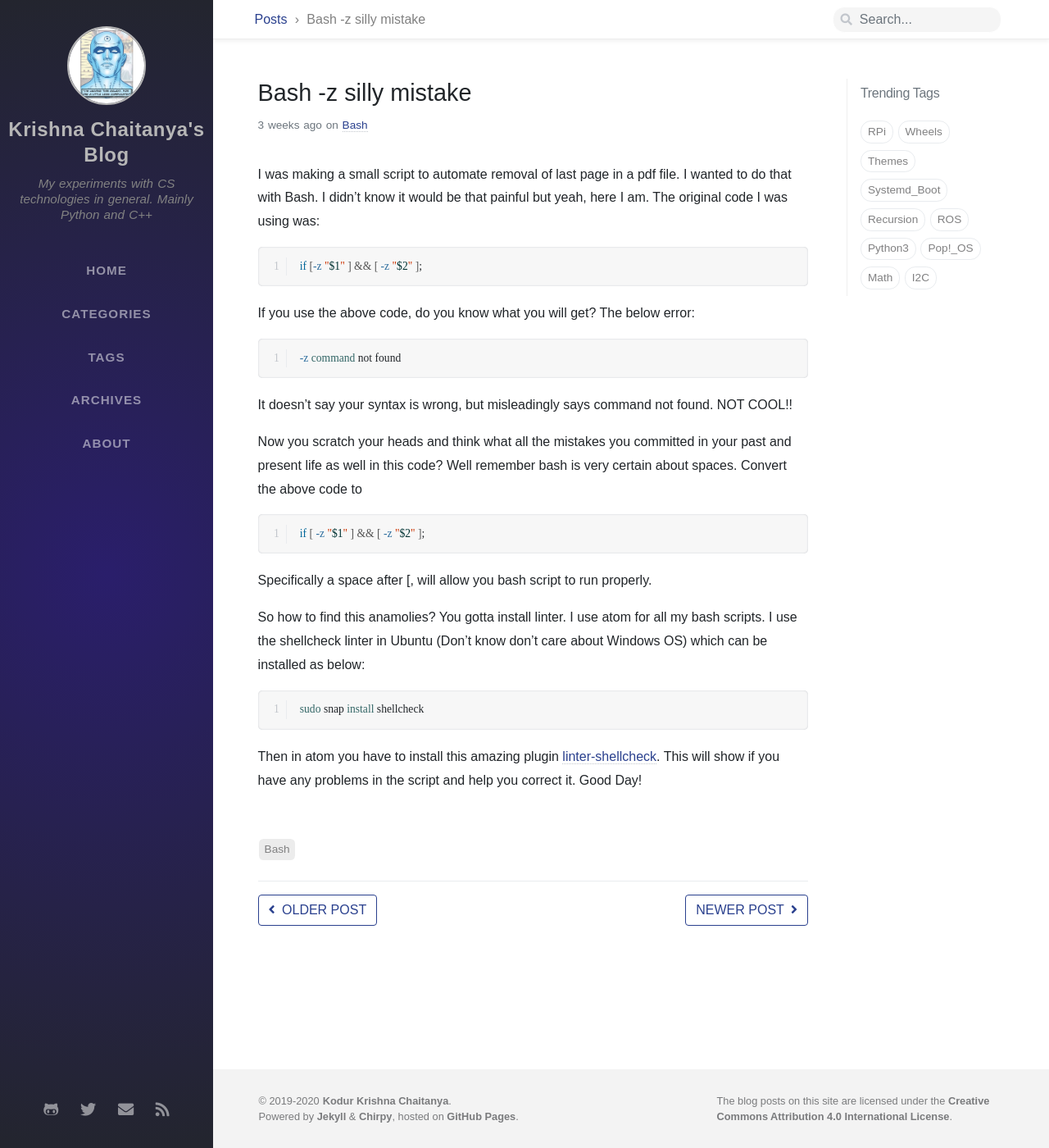
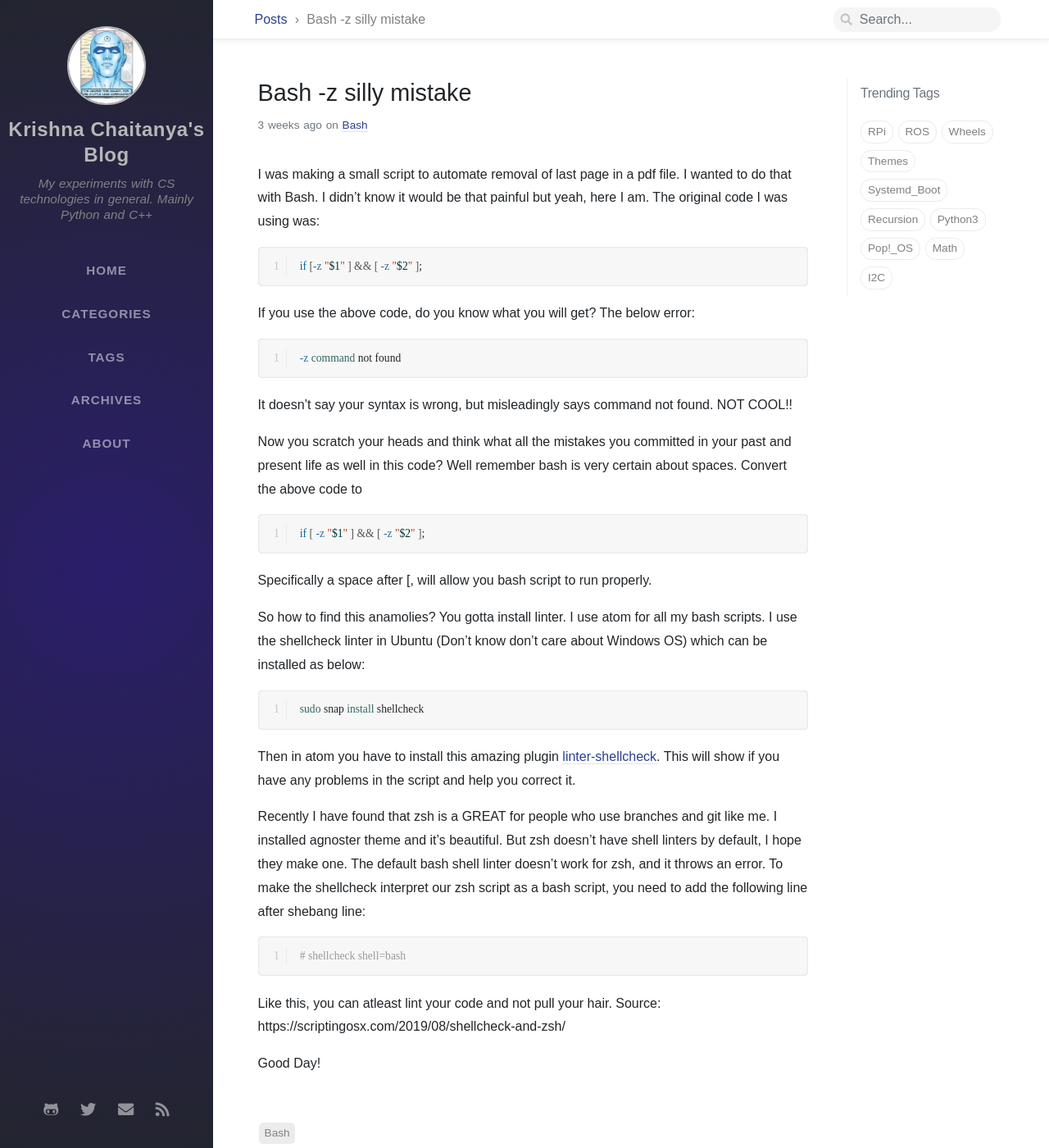
Before and after one commit to krishnachaitanya9/krishnachaitanya9.github.io, a Jekyll site: the page built from _posts/2020-01-05-bash-problems.md, in a window 1280 px wide and 1400 px high. Shown: the whole window at 82% size. Built offline with Jekyll 4.4.1, drawn with Linux system fonts in a browser that asks for light colours; nearby versions of some CDN libraries; some web fonts are replaced.

Commit message:
Blog Content

````diff
--- a/_posts/2020-01-05-bash-problems.md
+++ b/_posts/2020-01-05-bash-problems.md
@@ -32,4 +32,14 @@
 sudo snap install shellcheck
 ```
 
-Then in atom you have to install this amazing plugin [linter-shellcheck](https://atom.io/packages/linter-shellcheck). This will show if you have any problems in the script and help you correct it. Good Day!
+Then in atom you have to install this amazing plugin [linter-shellcheck](https://atom.io/packages/linter-shellcheck). This will show if you have any problems in the script and help you correct it.
+
+Recently I have found that zsh is a GREAT for people who use branches and git like me. I installed agnoster theme and it's beautiful. But zsh doesn't have shell linters by default, I hope they make one. The default bash shell linter doesn't work for zsh, and it throws an error. To make the shellcheck interpret our zsh script as a bash script, you need to add the following line after shebang line:
+
+```bash
+# shellcheck shell=bash
+```
+
+Like this, you can atleast lint your code and not pull your hair. Source: https://scriptingosx.com/2019/08/shellcheck-and-zsh/
+
+Good Day!
````
Also changed, not shown: _posts/2020-01-25-intro_to_catkin_ros.md (added, +8 -0 lines), _posts/catkin_workspace.png (added).
